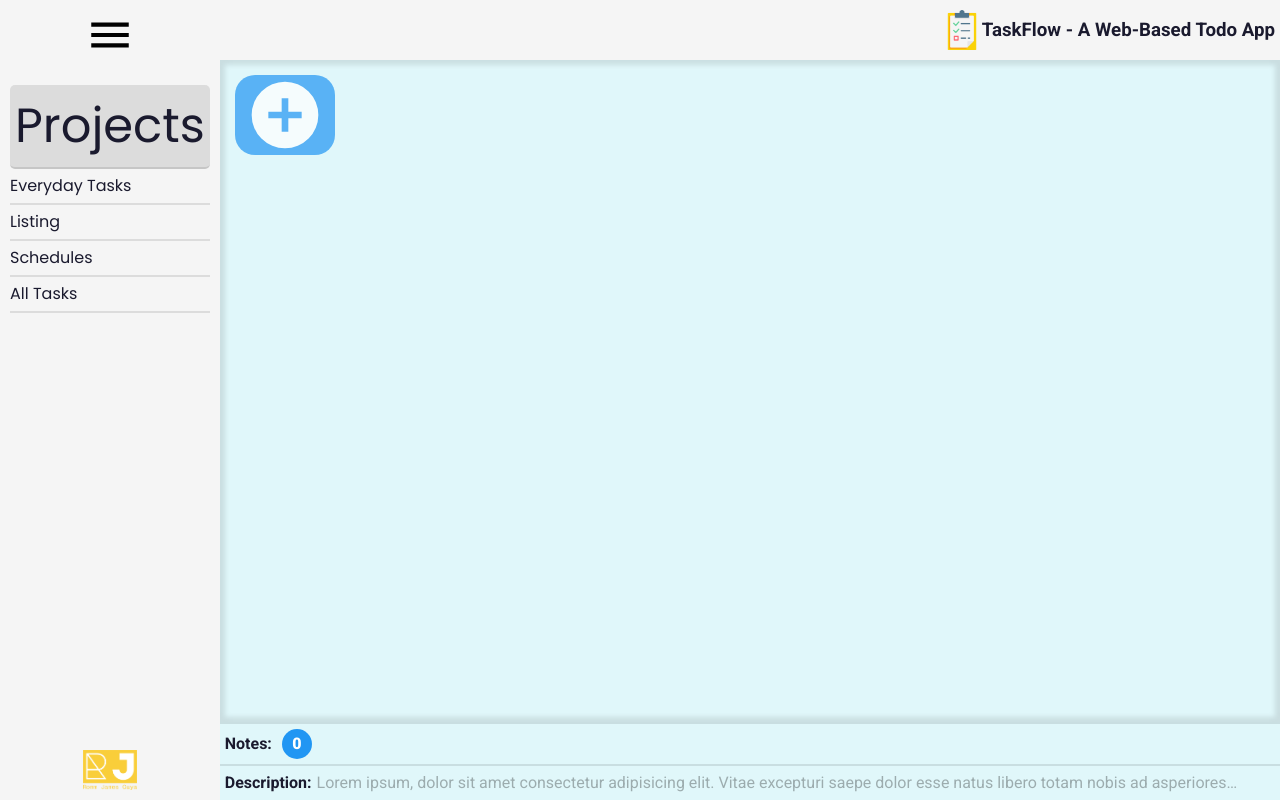
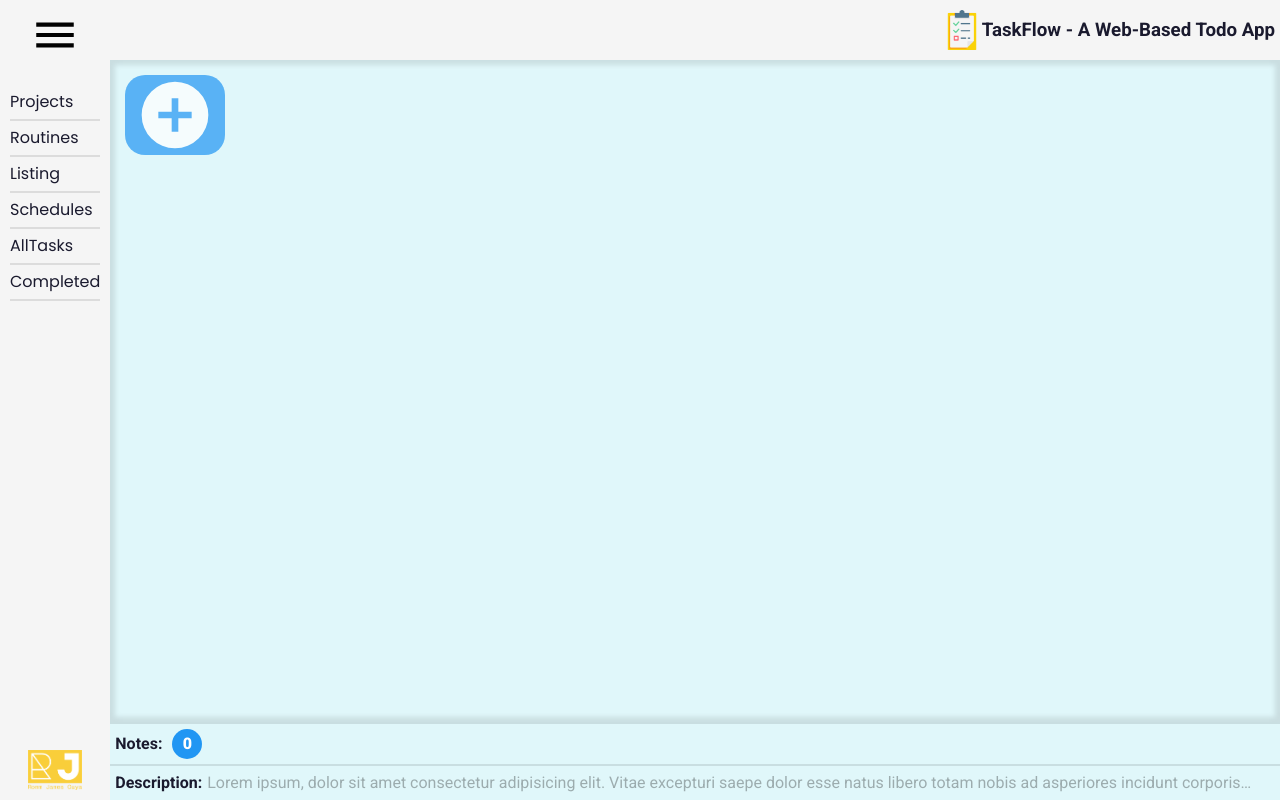
Before and after one commit to RommJames/task-flow-todo-list, a website built with webpack: page src/template.html in a window 1280 px wide. Built offline with nearby package versions, Linux system fonts and the light colour scheme.

Commit message:
Dynamic sidebar

```diff
--- a/src/index.js
+++ b/src/index.js
@@ -1,6 +1,10 @@
 // Main Index
 
 import "./style.css";
+import { sideBar } from "./ui/sidebar";
+
+sideBar()
+
 
 // ----- Templates
 // Projects
--- a/src/template.html
+++ b/src/template.html
@@ -18,25 +18,6 @@
         </div>
     </header>
     <div id="side-bar">
-        <div id="side-bar-btns">
-            <label for="lbl-menu-icon">
-                <img src="media/icons/menu.svg" alt="menu-icon" id="menu-icon">
-            </label>
-            <nav>
-                <ul>
-                    <li id="li-projects" class="li-active"> Projects </li>
-                    <li id="li-everyday-task">Everyday Tasks</li>
-                    <li id="li-listing">Listing</li>
-                    <li id="li-schedules">Schedules</li>
-                    <li id="li-all-tasks">All Tasks</li>
-                </ul>
-            </nav>
-        </div>
-        <footer>
-            <a href="https://rommjames.github.io/About-Me/" target="_blank">
-                <img src="media/rj-logo-3-nobg.png" alt="my-logo" class="logo">
-            </a>
-        </footer>
     </div>
     <div id="notes">
         <div class="bottom-header">
--- /dev/null
+++ b/src/ui/sidebar.js
@@ -0,0 +1,72 @@
+// Get Img
+import getRJLogo from "./../media/rj-logo-3-nobg.png";
+import getMenuIcon from "./../media/icons/menu.svg";
+
+// GET DOM
+const sidebarHTML = document.querySelector("#side-bar");
+
+
+// Initialize
+const navLists = ["Projects", "Routines", "Listing", "Schedules", "AllTasks", "Completed"];
+const portfolioLink = "https://rommjames.github.io/About-Me/";
+let selectedNavList = ""
+
+function sideBar(){
+    const sideBarBtns = document.createElement("div");
+    sideBarBtns.setAttribute("id", "side-bar-btns");
+    const labelMenuIcon = document.createElement("label");
+    labelMenuIcon.setAttribute("for", "lbl-menu-icon");
+    const menuIconImg = document.createElement("img");
+    menuIconImg.src = getMenuIcon;
+    menuIconImg.alt = "menu-icon";
+    menuIconImg.id = "menu-icon";
+    labelMenuIcon.appendChild(menuIconImg);
+    const navTag = document.createElement("nav");
+    const ulTag = document.createElement("ul");
+
+    navLists.forEach(list => {
+        const createList = document.createElement("li");
+        createList.textContent = list;
+        createList.addEventListener("click", ()=> clickNavList(ulTag, createList, list));
+        ulTag.append(createList);
+    });
+
+    navTag.appendChild(ulTag);
+    sideBarBtns.append(labelMenuIcon, navTag);
+
+    const sidebarFooter = document.createElement("footer");
+    const linkImg = document.createElement("a");
+    linkImg.href = portfolioLink;
+    linkImg.target = "_blank"
+    const rjLogo = document.createElement("img");
+    rjLogo.src = getRJLogo;
+    rjLogo.alt = "my-logo";
+    rjLogo.classList.add("logo")
+    linkImg.append(rjLogo);
+    sidebarFooter.appendChild(linkImg);
+
+    sidebarHTML.append(sideBarBtns, sidebarFooter);
+}
+
+function clickNavList(parentList, createdList, selectedList){
+    const allHTMLlist = Array.from(parentList.children);
+    const getSiblingsList = allHTMLlist.filter(element=>element.textContent !== selectedList);
+
+    navLists.forEach(list => {
+
+        if(list === selectedList){
+            createdList.classList.add("li-active");
+            selectedNavList = selectedList;
+        }
+
+    });
+
+    getSiblingsList.forEach(list => {
+        list.classList.remove("li-active");
+    })
+
+}
+
+
+
+export {sideBar}
```
